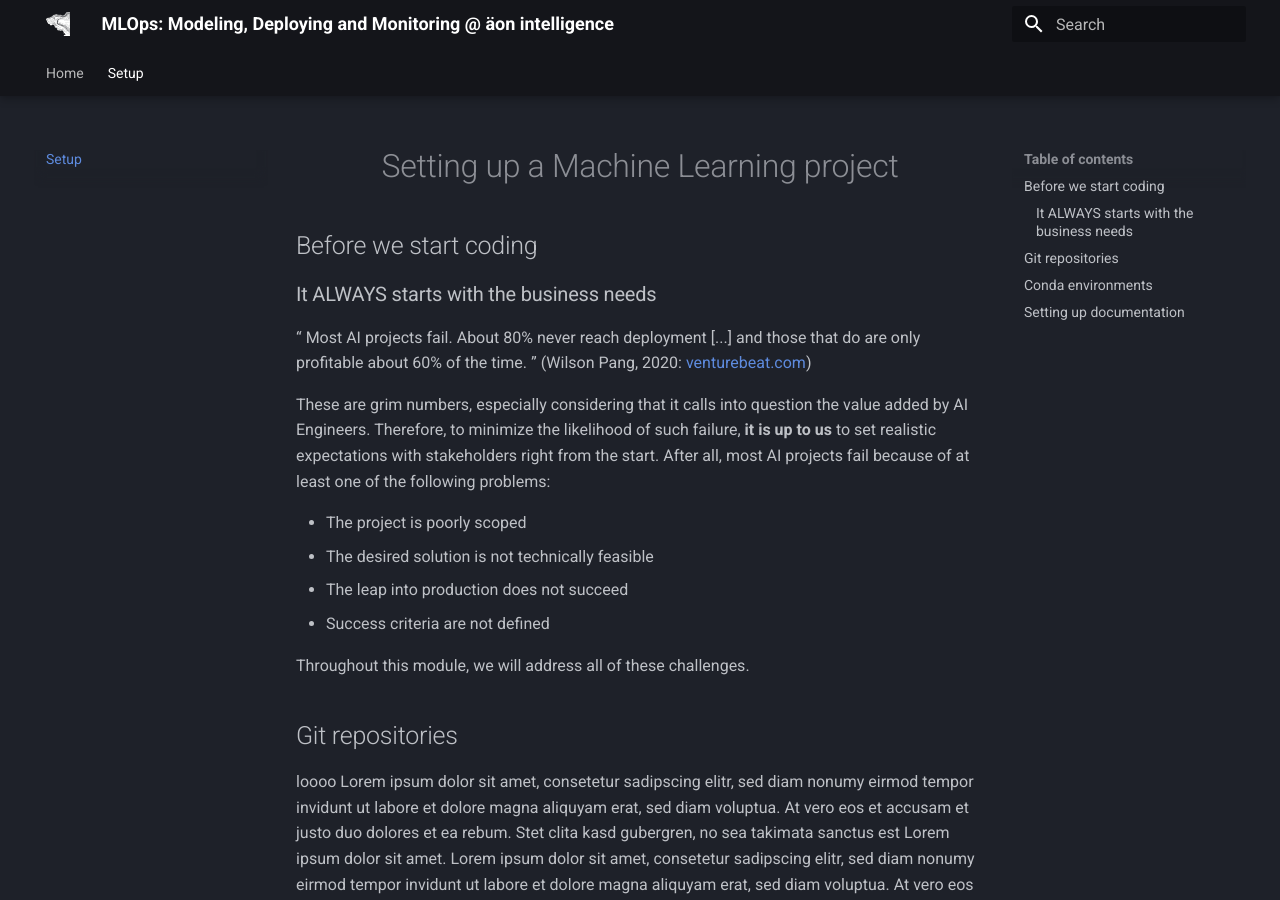
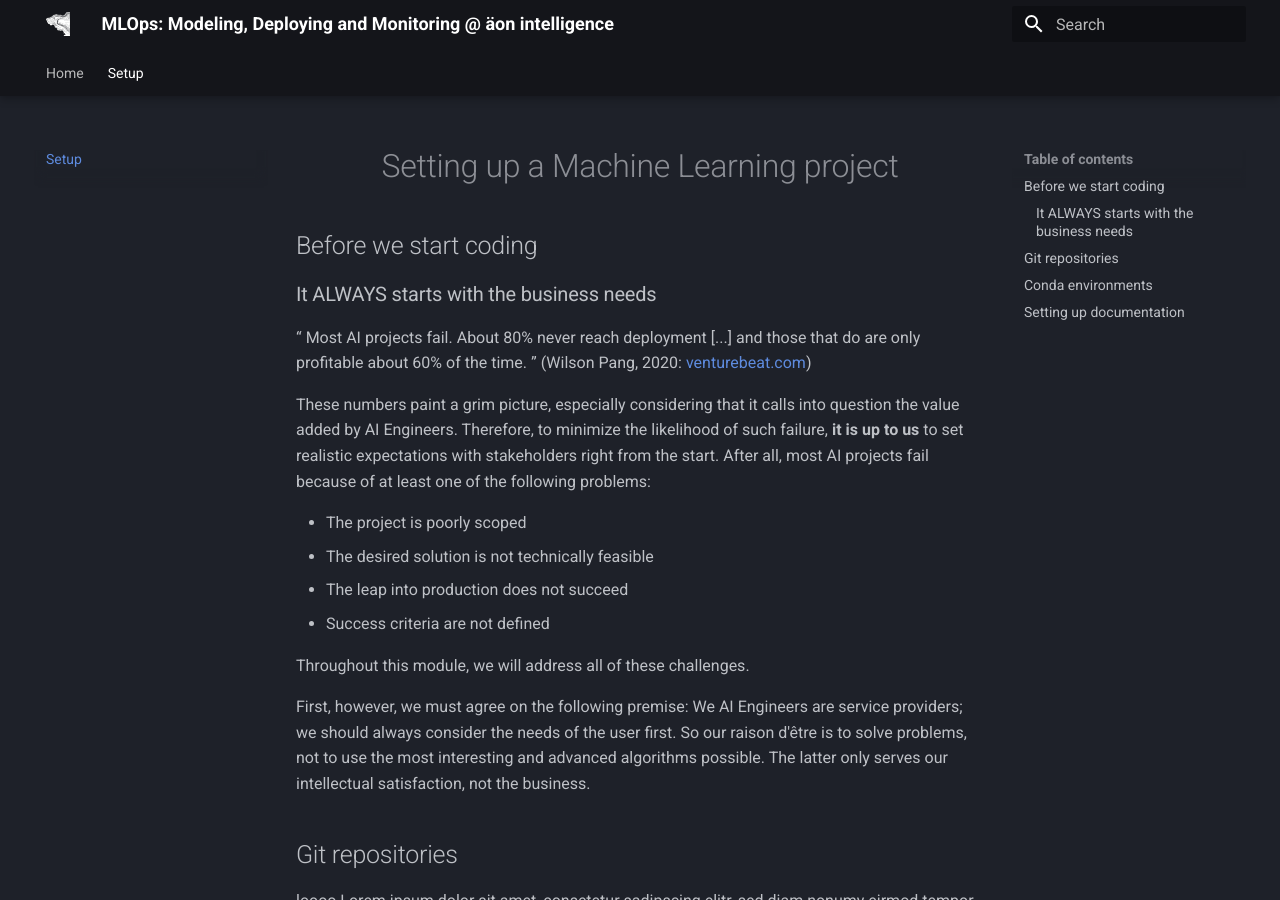
Before and after one commit to soltheaeon/mlops, an MkDocs documentation site: the page built from docs/setup.md, in a window 1280 px wide and 900 px high. Built offline with MkDocs 1.6.1 and Material for MkDocs 9.7.7, drawn with Linux system fonts in a browser that asks for light colours.

Commit message:
edit setup.md

```diff
--- a/docs/setup.md
+++ b/docs/setup.md
@@ -8,7 +8,7 @@
 Most AI projects fail. About 80% never reach deployment [...] and those that do are only profitable about 60% of the time.
 </q> (Wilson Pang, 2020: [venturebeat.com](https://venturebeat.com/2020/12/16/the-future-of-ai-deployments-reaching-production-is-bright-in-2021/))
 
-These are grim numbers, especially considering that it calls into question the value added by AI Engineers. Therefore, to minimize the likelihood of such failure, **it is up to us** to set realistic expectations with stakeholders right from the start. After all, most AI projects fail because of at least one of the following problems:
+These numbers paint a grim picture, especially considering that it calls into question the value added by AI Engineers. Therefore, to minimize the likelihood of such failure, **it is up to us** to set realistic expectations with stakeholders right from the start. After all, most AI projects fail because of at least one of the following problems:
 
 - The project is poorly scoped
 - The desired solution is not technically feasible
@@ -16,6 +16,8 @@ These are grim numbers, especially considering that it calls into question the v
 - Success criteria are not defined
 
 Throughout this module, we will address all of these challenges.
+
+First, however, we must agree on the following premise: We AI Engineers are service providers; we should always consider the needs of the user first. So our raison d'être is to solve problems, not to use the most interesting and advanced algorithms possible. The latter only serves our intellectual satisfaction, not the business.
 
 ## Git repositories
 
```
Also changed, not shown: site/search/search_index.json, site/setup/index.html, 1 other file.
